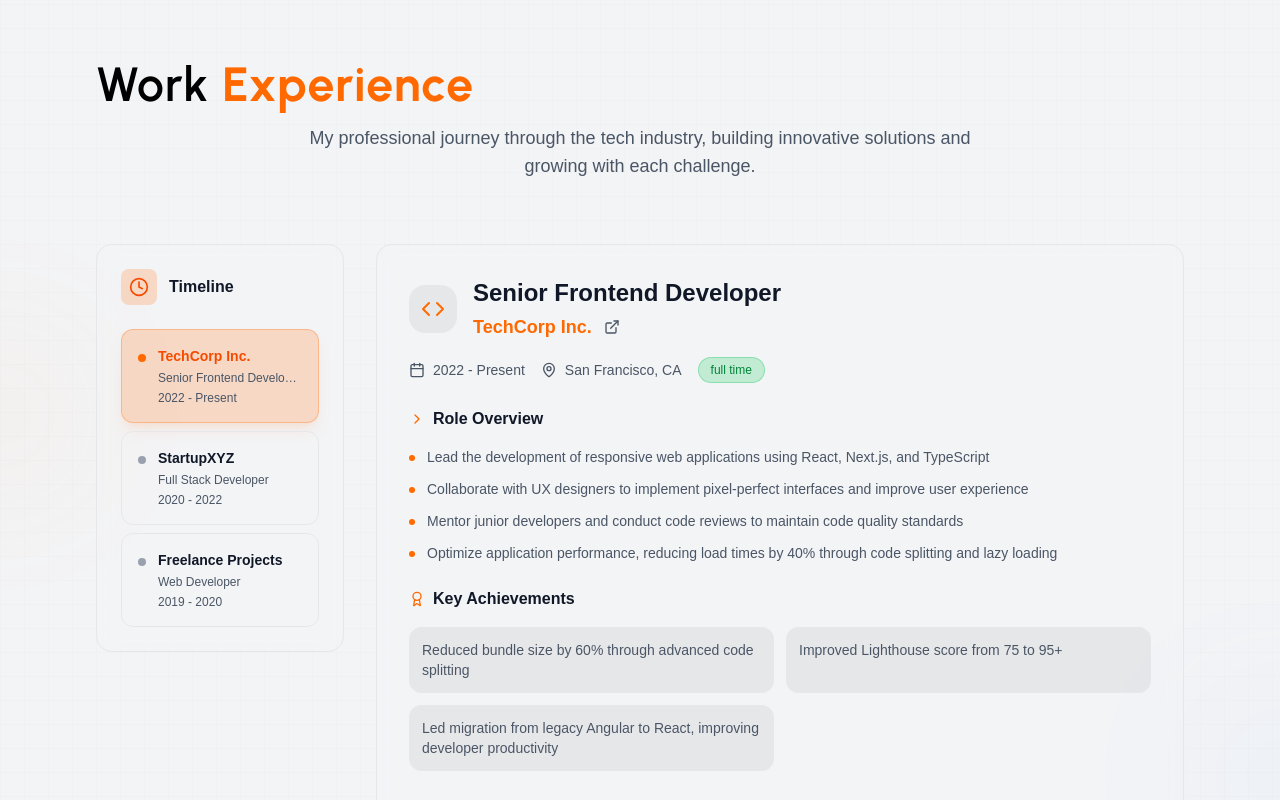
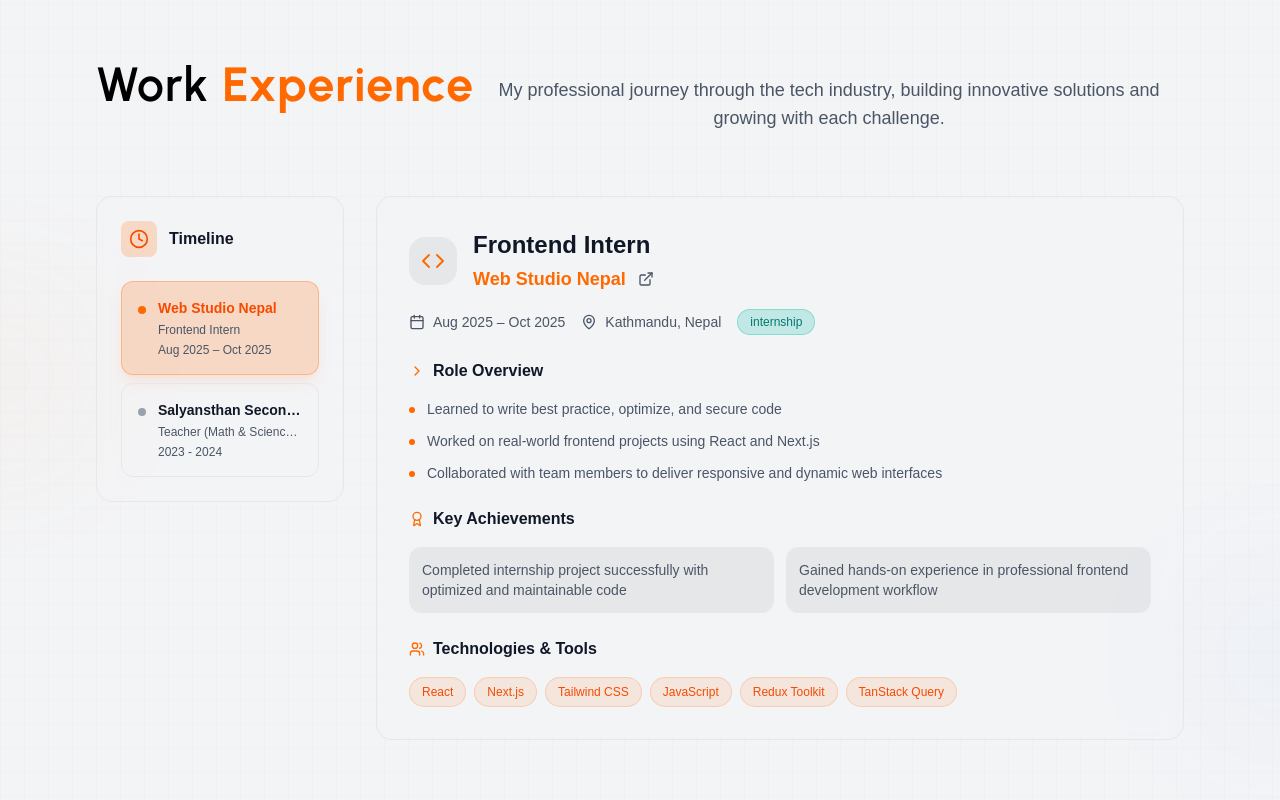
Before and after one commit to yujanThulung/portfolio, a Next.js app: page / in a window 1280 px wide. Shown: the part 2500-3300 px from the top of the page. Built offline with nearby package versions, Linux system fonts and the light colour scheme.

Commit message:
refactor: data added

```diff
--- a/src/app/page.tsx
+++ b/src/app/page.tsx
@@ -31,66 +31,63 @@ const skills = [
 const sampleExperiences = [
   {
     id: "1",
-    company: "TechCorp Inc.",
-    role: "Senior Frontend Developer",
-    period: "2022 - Present",
-    location: "San Francisco, CA",
-    type: "full-time" as const,
-    website: "https://techcorp.com",
+    company: "Web Studio Nepal",
+    role: "Frontend Intern",
+    period: "Aug 2025 – Oct 2025",
+    location: "Kathmandu, Nepal",
+    type: "internship" as const,
+    website: "#",
     description: [
-      "Lead the development of responsive web applications using React, Next.js, and TypeScript",
-      "Collaborate with UX designers to implement pixel-perfect interfaces and improve user experience",
-      "Mentor junior developers and conduct code reviews to maintain code quality standards",
-      "Optimize application performance, reducing load times by 40% through code splitting and lazy loading"
+      "Learned to write best practice, optimize, and secure code",
+      "Worked on real-world frontend projects using React and Next.js",
+      "Collaborated with team members to deliver responsive and dynamic web interfaces"
     ],
-    technologies: ["React", "TypeScript", "Next.js", "Tailwind CSS", "GraphQL", "Jest"],
+    technologies: ["React", "Next.js", "Tailwind CSS", "JavaScript", "Redux Toolkit", "TanStack Query"],
     achievements: [
-      "Reduced bundle size by 60% through advanced code splitting",
-      "Improved Lighthouse score from 75 to 95+",
-      "Led migration from legacy Angular to React, improving developer productivity"
+      "Completed internship project successfully with optimized and maintainable code",
+      "Gained hands-on experience in professional frontend development workflow"
     ]
   },
   {
     id: "2",
-    company: "StartupXYZ",
-    role: "Full Stack Developer",
-    period: "2020 - 2022",
-    location: "Remote",
-    type: "full-time" as const,
+    company: "Salyansthan Secondary School",
+    role: "Teacher (Math & Science, Grades 1-5)",
+    period: "2023 - 2024",
+    location: "Kathmandu, Nepal",
+    type: "part-time" as const,
     description: [
-      "Developed and maintained full-stack applications using MERN stack",
-      "Implemented real-time features using WebSockets and Socket.io",
-      "Designed and deployed cloud infrastructure on AWS",
-      "Worked closely with product team to deliver features on tight deadlines"
+      "Taught Math and Science to Grades 1 to 5 using engaging and interactive methods",
+      "Delivered customized lessons to support students' diverse needs"
     ],
-    technologies: ["React", "Node.js", "MongoDB", "Express", "AWS", "Docker"],
+    technologies: [],
     achievements: [
-      "Built MVP from scratch that secured Series A funding",
-      "Scaled application to handle 10k+ concurrent users",
-      "Reduced server costs by 30% through infrastructure optimization"
+      "Improved student engagement and learning outcomes through tailored teaching methods",
+      "Developed creative lesson plans for primary education"
     ]
   },
-  {
-    id: "3",
-    company: "Freelance Projects",
-    role: "Web Developer",
-    period: "2019 - 2020",
-    location: "Remote",
-    type: "freelance" as const,
-    description: [
-      "Developed custom websites and web applications for various clients",
-      "Implemented responsive designs and cross-browser compatibility",
-      "Provided ongoing maintenance and support services",
-      "Collaborated with clients to understand requirements and deliver solutions"
-    ],
-    technologies: ["JavaScript", "Vue.js", "PHP", "WordPress", "CSS3", "MySQL"],
-    achievements: [
-      "Delivered 15+ projects with 100% client satisfaction",
-      "Maintained long-term relationships with 80% of clients",
-      "Improved client website performance by average of 50%"
-    ]
-  }
+  // {
+  //   id: "1",
+  //   company: "TechCorp Inc.",
+  //   role: "Senior Frontend Developer",
+  //   period: "2022 - Present",
+  //   location: "San Francisco, CA",
+  //   type: "full-time" as const,
+  //   website: "https://techcorp.com",
+  //   description: [
+  //     "Lead the development of responsive web applications using React, Next.js, and TypeScript",
+  //     "Collaborate with UX designers to implement pixel-perfect interfaces and improve user experience",
+  //     "Mentor junior developers and conduct code reviews to maintain code quality standards",
+  //     "Optimize application performance, reducing load times by 40% through code splitting and lazy loading"
+  //   ],
+  //   technologies: ["React", "TypeScript", "Next.js", "Tailwind CSS", "GraphQL", "Jest"],
+  //   achievements: [
+  //     "Reduced bundle size by 60% through advanced code splitting",
+  //     "Improved Lighthouse score from 75 to 95+",
+  //     "Led migration from legacy Angular to React, improving developer productivity"
+  //   ]
+  // },
 ];
+
 
 
 
--- a/src/components/experienceSection/ExperienceSection.tsx
+++ b/src/components/experienceSection/ExperienceSection.tsx
@@ -15,7 +15,7 @@ interface Experience {
   location: string;
   description: string[];
   technologies: string[];
-  type: "full-time" | "part-time" | "contract" | "freelance";
+  type: "full-time" | "part-time" | "contract" | "freelance" | "internship";
   logo?: string;
   website?: string;
   achievements?: string[];
@@ -54,6 +54,10 @@ export default function ExperienceSection({ experiences }: ExperienceSectionProp
       'part-time': isDark ? 'bg-blue-500/20 text-blue-400 border-blue-500/30' : 'bg-blue-500/20 text-blue-700 border-blue-500/30',
       'contract': isDark ? 'bg-purple-500/20 text-purple-400 border-purple-500/30' : 'bg-purple-500/20 text-purple-700 border-purple-500/30',
       'freelance': isDark ? 'bg-orange-500/20 text-orange-400 border-orange-500/30' : 'bg-orange-500/20 text-orange-700 border-orange-500/30',
+      'internship': isDark
+  ? 'bg-teal-500/20 text-teal-400 border-teal-500/30'
+  : 'bg-teal-500/20 text-teal-700 border-teal-500/30'
+
     };
     return colors[type];
   };
@@ -133,13 +137,13 @@ export default function ExperienceSection({ experiences }: ExperienceSectionProp
       <div className="relative z-10 max-w-7xl mx-auto">
         {/* Header */}
         <motion.div
-          className="text-center mb-16"
+          className="flex justify-betweentext-center mb-16"
           initial={{ opacity: 0, y: 30 }}
           whileInView={{ opacity: 1, y: 0 }}
           transition={{ duration: 0.6 }}
         >
           <HighlightText firstText="Work" orangeText=" Experience" size="4xl" />
-          <p className={`${subTextColor} mt-4 text-lg max-w-2xl mx-auto`}>
+          <p className={`${subTextColor} mt-4 text-lg text-center max-w-2xl mx-auto`}>
             My professional journey through the tech industry, building innovative solutions and growing with each challenge.
           </p>
         </motion.div>
@@ -365,8 +369,8 @@ export default function ExperienceSection({ experiences }: ExperienceSectionProp
         >
           {[
             { icon: <Award size={24} />, value: `${experiences.length}+`, label: 'Roles' },
-            { icon: <Clock size={24} />, value: '5+', label: 'Years Exp' },
-            { icon: <Users size={24} />, value: '50+', label: 'Projects' },
+            { icon: <Clock size={24} />, value: '1+', label: 'Years Exp' },
+            { icon: <Users size={24} />, value: '20+', label: 'Projects' },
             { icon: <Code size={24} />, value: '20+', label: 'Technologies' },
           ].map((stat) => (
             <motion.div
```
Also changed, not shown: 1 other file (tests, documents, lock files or other folders).
